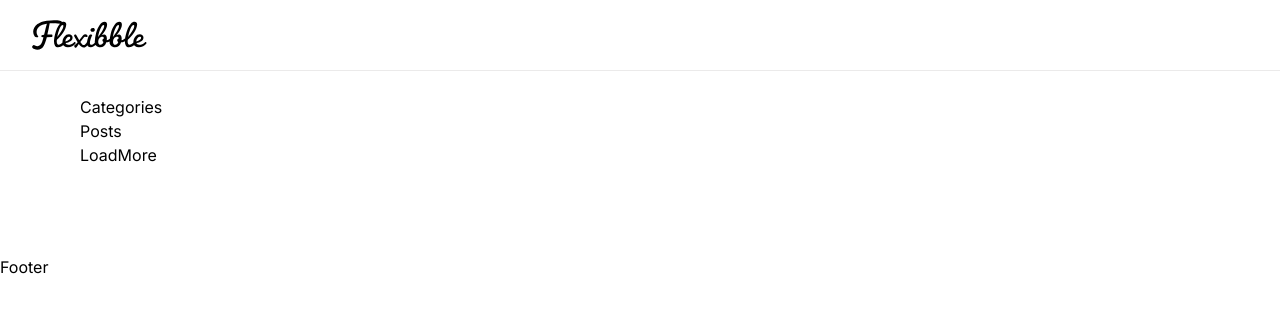
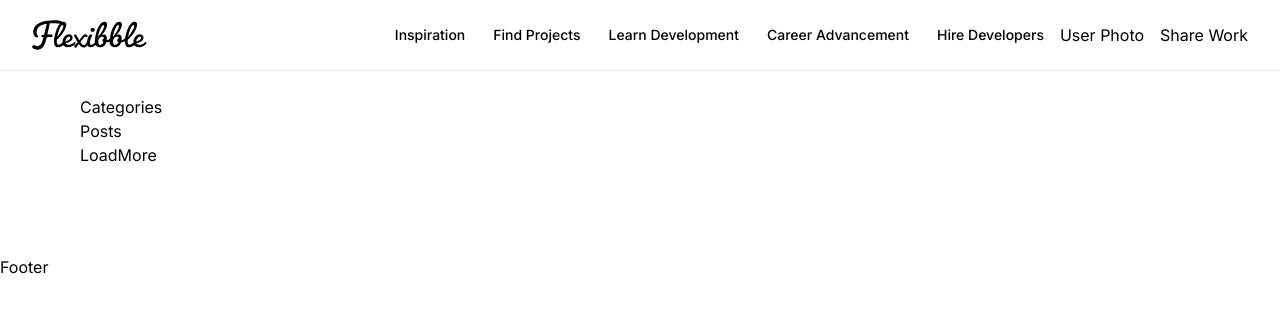
Before and after one commit to sabatohura/nextjs_flexible, a Next.js app: page / in a window 1280 px wide. Shown: the top 312 px of the page. Built offline with nearby package versions, Linux system fonts and the light colour scheme.

Commit message:
Complete Footer

```diff
--- a/app/layout.tsx
+++ b/app/layout.tsx
@@ -1,6 +1,6 @@
 import "./globals.css";
+import Footer from "@/components/Footer";
 import Navbar from "@/components/Navbar";
-import Footer from "@/components/footer";
 
 export const metadata = {
   title: "Flexibble",
--- /dev/null
+++ b/components/AuthProviders.tsx
@@ -0,0 +1,5 @@
+const AuthProviders = () => {
+  return <div>AuthProviders</div>;
+};
+
+export default AuthProviders;
--- a/components/Navbar.tsx
+++ b/components/Navbar.tsx
@@ -1,6 +1,9 @@
+import { NavLinks } from "@/constants";
 import Image from "next/image";
 import Link from "next/link";
+import AuthProviders from "./AuthProviders";
 const Navbar = () => {
+  const session = {};
   return (
     <nav className="flexBetween navbar">
       <div className="flex-1 flexStart gap-10">
@@ -8,7 +11,23 @@
           <Image src="/logo.svg" alt="Flexible" width={115} height={43} />
         </Link>
       </div>
-      <ul className="xl:flex hidden text-small gap-7"></ul>
+      <ul className="xl:flex hidden text-small gap-7">
+        {NavLinks.map((link) => (
+          <Link key={link.key} href={link.href}>
+            <li>{link.text}</li>
+          </Link>
+        ))}
+      </ul>
+      <div className="flexCenter gap-4">
+        {session ? (
+          <>
+            User Photo
+            <Link href="/create-project">Share Work</Link>
+          </>
+        ) : (
+          <AuthProviders />
+        )}
+      </div>
     </nav>
   );
 };
```
